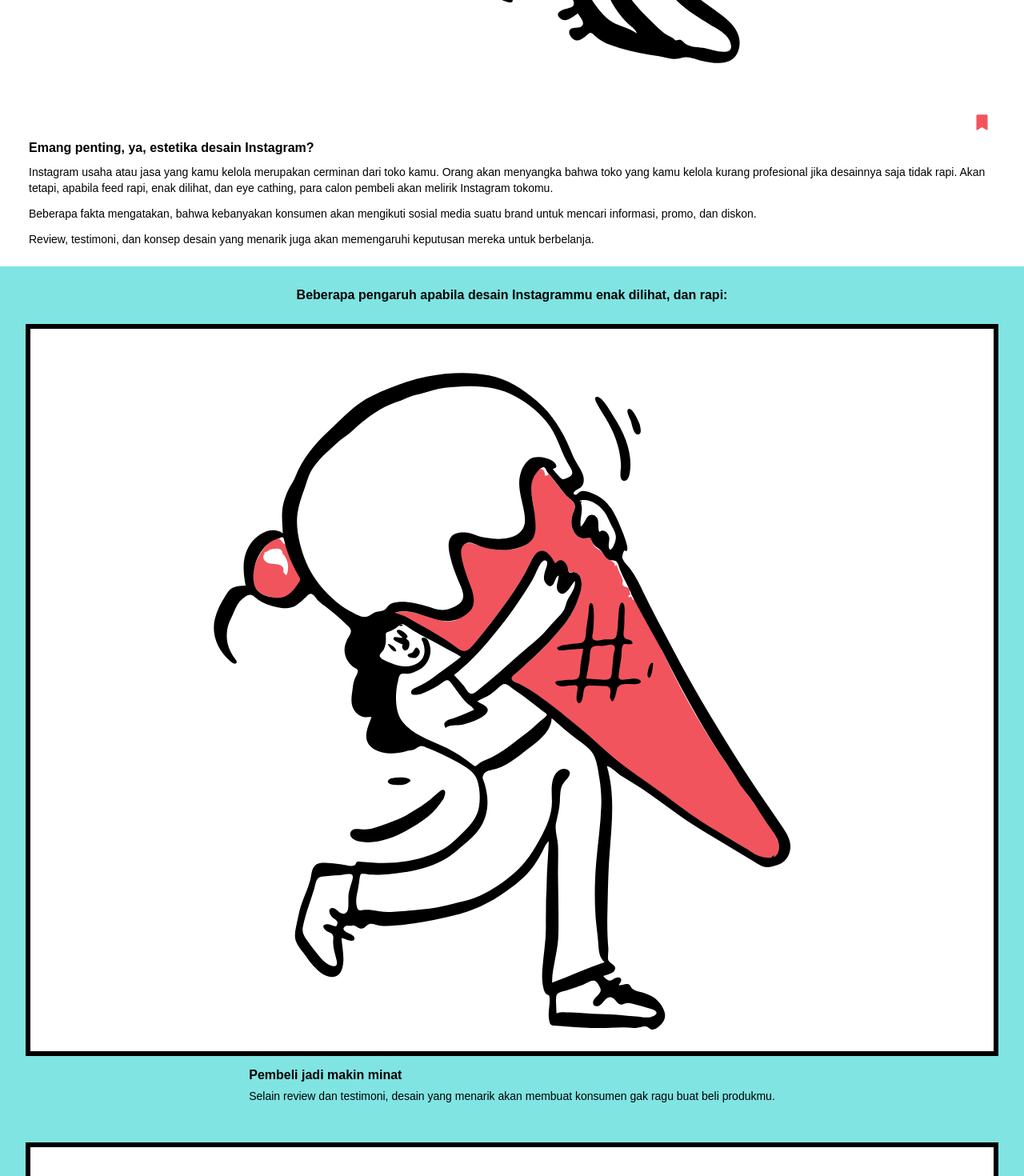
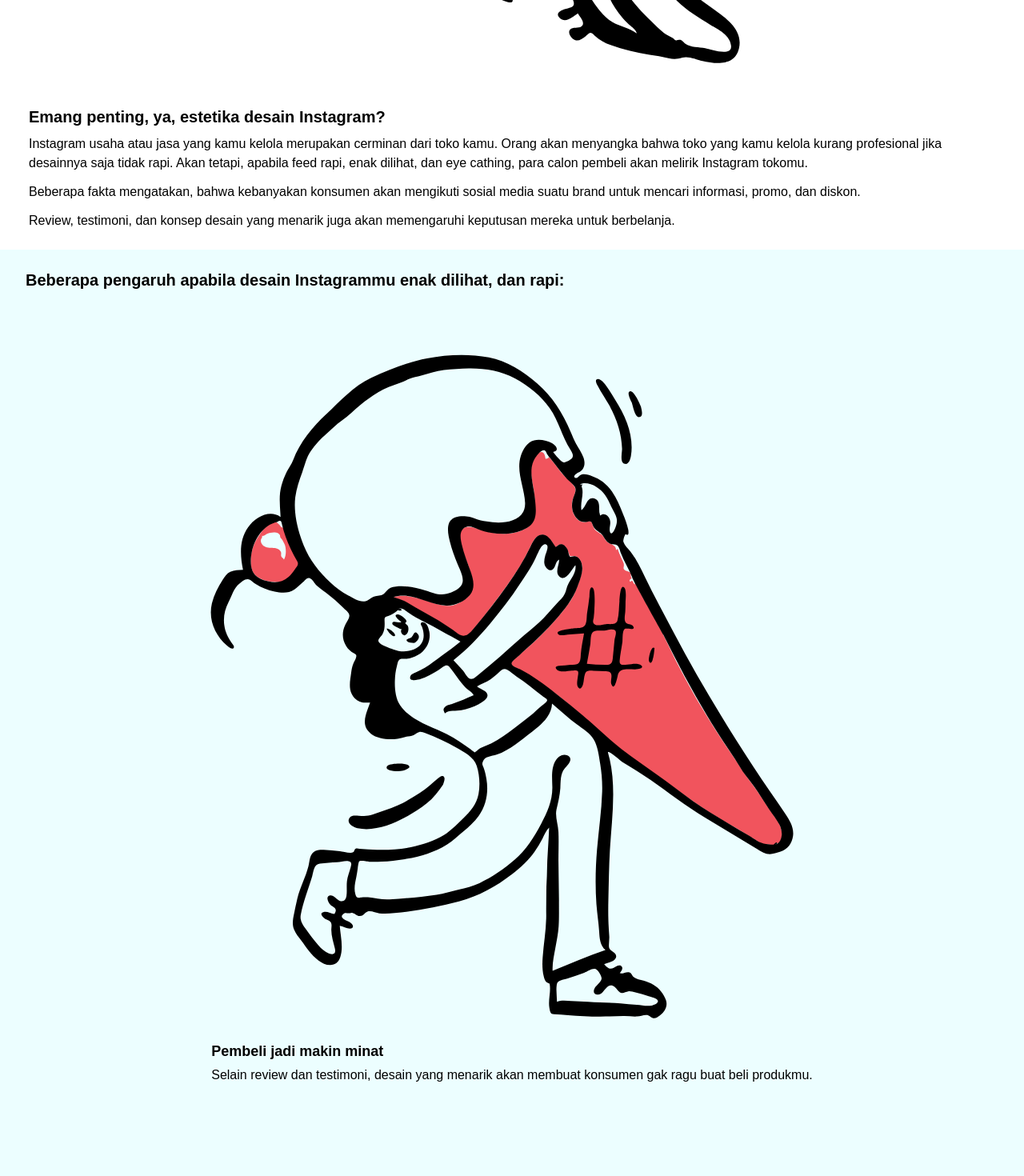
Before and after one commit to abaihaaqi/rancang-creative, a Next.js app: page / in a window 1280 px wide. Shown: the part 1900-3370 px from the top of the page at 80% size. Built offline with nearby package versions, Linux system fonts and the light colour scheme.

Commit message:
Landing page improvements 🎨

```diff
--- a/components/banner.jsx
+++ b/components/banner.jsx
@@ -9,9 +9,9 @@
           <Image alt='' src={clumsy} layout='responsive' />
         </div>
         <div className='px-1'>
-          <h3 className='font-bold text-2xl pb-3'>
+          <h1 className='font-bold pb-3'>
             Aduuuh... Kepikiran ide-ide baru tapi gak ada yang bantu desain, nih.
-          </h3>
+          </h1>
           <p>
             Mau rekrut tim <i>Content Planner</i> dan <i>Graphic Designer</i> , tapi biayanya mahal-mahal. Duh, jadi pusing, nih. Kalo gini terus, ide-ide bisa pada kabur. Gimana solusinya, yaa?
           </p>
--- a/components/estetika.jsx
+++ b/components/estetika.jsx
@@ -1,11 +1,8 @@
 import Image from 'next/image'
-import { BookmarkSimple } from 'phosphor-react'
-import clumsy from '../public/illustration/clumsy.svg'
 import jumping from '../public/illustration/jumping.svg'
 import dancing from '../public/illustration/dancing.svg'
 import loving from '../public/illustration/loving.svg'
 import meditating from '../public/illustration/meditating.svg'
-import reading from '../public/illustration/reading.svg'
 import iceCream from '../public/illustration/ice-cream.svg'
 
 export default function Estetika() {
@@ -13,80 +10,75 @@
     <>
       <div className='grid grid-cols-1 justify-items-center px-8 py-6'>
         <div className='w-full'>
-          <div className='w-full'>
-            <Image alt='' src={jumping} layout='responsive' />
-          </div>
-          <div className='flex justify-end gap-1 p-2'>
-            <BookmarkSimple size={25} weight='fill' className='text-secondary' />
-          </div>
+          <Image alt='' src={jumping} layout='responsive' />
         </div>
         <div className='px-1'>
-          <h3 className='font-bold pb-2'>
+          <h2 className='font-bold pb-2'>
             Emang penting, ya, estetika desain Instagram?
-          </h3>
-          <p className='text-sm pb-3'>
+          </h2>
+          <p className='pb-3'>
             Instagram usaha atau jasa yang kamu kelola merupakan cerminan dari toko kamu. Orang akan menyangka bahwa toko yang kamu kelola kurang profesional jika desainnya saja tidak rapi. Akan tetapi, apabila feed rapi, enak dilihat, dan eye cathing, para calon pembeli akan melirik Instagram tokomu.
           </p>
-          <p className='text-sm pb-3'>
+          <p className='pb-3'>
             Beberapa fakta mengatakan, bahwa kebanyakan konsumen akan mengikuti sosial media suatu brand untuk mencari informasi, promo, dan diskon.
           </p>
-          <p className='text-sm'>
+          <p>
             Review, testimoni, dan konsep desain yang menarik juga akan memengaruhi keputusan mereka untuk berbelanja.
           </p>
         </div>
       </div>
-      <div className='bg-primary'>
-        <h3 className='font-bold text-center px-8 pt-6'>
+      <div className=' bg-cyan-50'>
+        <h2 className='font-bold px-8 pt-6'>
           Beberapa pengaruh apabila desain Instagrammu enak dilihat, dan rapi:
-        </h3>
+        </h2>
         <div className='grid grid-cols-1 justify-items-center px-8 py-6'>
-          <div className='w-full bg-white border-[6px] border-black mb-3'>
+          <div className='w-full'>
             <Image alt='' src={iceCream} layout='responsive' />
           </div>
           <div className='px-1'>
             <h3 className='font-bold pb-1'>
               Pembeli jadi makin minat
             </h3>
-            <p className='text-sm'>
+            <p>
               Selain review dan testimoni, desain yang menarik akan membuat konsumen gak ragu buat beli produkmu.
             </p>
           </div>
         </div>
         <div className='grid grid-cols-1 justify-items-center px-8 py-6'>
-          <div className='w-full bg-white border-[6px] border-black mb-3'>
+          <div className='w-full'>
             <Image alt='' src={loving} layout='responsive' />
           </div>
           <div className='px-1'>
             <h3 className='font-bold pb-1'>
               Kepercayaan pun meningkat
             </h3>
-            <p className='text-sm'>
+            <p>
               Tampilan visual yang menarik akan membuat konsumen jadi percaya sama kualitas barangmu.
             </p>
           </div>
         </div>
         <div className='grid grid-cols-1 justify-items-center px-8 py-6'>
-          <div className='w-full bg-white border-[6px] border-black mb-3'>
+          <div className='w-full'>
             <Image alt='' src={meditating} layout='responsive' />
           </div>
           <div className='px-1'>
             <h3 className='font-bold pb-1'>
               Jadi toko yang profesional
             </h3>
-            <p className='text-sm'>
+            <p>
               Orang-orang akan menyangka jika Instagram tokomu dikelola dengan baik
             </p>
           </div>
         </div>
         <div className='grid grid-cols-1 justify-items-center px-8 py-6'>
-          <div className='w-full bg-white border-[6px] border-black mb-3'>
+          <div className='w-full'>
             <Image alt='' src={dancing} layout='responsive' />
           </div>
           <div className='px-1'>
             <h3 className='font-bold pb-1'>
               Follower bisa jadi nambah
             </h3>
-            <p className='text-sm'>
+            <p>
               Konten yang baik akan membuat orang-orang auto ngestalk atau follow Instagrammu, percaya, deh!
             </p>
           </div>
--- a/components/navbar.jsx
+++ b/components/navbar.jsx
@@ -39,7 +39,7 @@
               Project
             </a>
           </Link>
-          <Link href='/contact'>
+          <Link href=''>
             <a className='hover:underline mb-2'>
               Contact
             </a>
@@ -47,7 +47,7 @@
         </div>
       </div>
       {isOpen && (
-        <div className='bg-white absolute inset-x-0 font-daxline flex flex-col'>
+        <div className='bg-white absolute inset-x-0 font-daxline flex flex-col z-50'>
           <Link href='/profile'>
             <a className={style.link}>
               Profile
@@ -58,11 +58,9 @@
               Project
             </a>
           </Link>
-          <Link href='/contact'>
-            <a className={style.link}>
-              Contact
+            <a href='#' className={style.link}>
+              Contact &#8599;
             </a>
-          </Link>
         </div>
       )}
     </>
--- a/components/profile.jsx
+++ b/components/profile.jsx
@@ -5,29 +5,32 @@
 export default function Profile() {
   return (
     <>
-      <div className='bg-primary/70 my-6 mx-4 px-3 py-4 rounded shadow'>
+      <div className='bg-cyan-100 my-6 mx-4 px-3 py-4 rounded shadow'>
         <div className='w-40 pb-4 mx-auto'>
           <Image alt='Logo Rancang Creative' src={logo} />
         </div>
         <div className='flex flex-col gap-3'>
           <p>
-            Rancang Kreatif adalah layanan jasa yang membantumu meRancang secara Kreatif konten digital untuk optimalisasi media sosial penjualan atau layanan jasa yang kamu tawarkan di lini masa online.
+            <b>Rancang Creative</b> adalah layanan jasa yang membantumu me<b>Rancang</b> secara <b>Kreatif</b> konten digital untuk optimalisasi media sosial penjualan atau layanan jasa yang kamu tawarkan di lini masa online.
           </p>
           <p>
             Kenapa, sih, ini penting? Analoginya saat kamu naksir seseorang, kebanyakan, sebelum jatuh ke hati tentu bermula dari mata, ya, kan? Maka dari itu, desain usaha barang atau jasa kamu cakep dan menarik secara tampilan semakin meningkatkan kepercayaan. Pada akhirnya, konsumen berdatangan, deh!
           </p>
           <p>
-            Untuk itu, Rancang Creative siap membantumu mikirin ide dan desain konten secara profesional dengan harga kompetitif dengan mengedepankan kepuasan konsumen untuk meRancang apa yang diinginkan secara Kreatif!
+            Untuk itu, <b>Rancang Creative</b> siap membantumu mikirin ide dan desain konten secara profesional dengan harga kompetitif dengan mengedepankan kepuasan konsumen untuk me <b>Rancang</b> apa yang diinginkan secara <b>Kreatif</b>!
           </p>
         </div>
       </div>
       <div className='px-8 mb-6'>
-        <div className='w-full pb-4 px-10 border-[6px] border-black'>
-          <Image alt='' src={plant} />
+        <div className='relative w-full mb-3'>
+          <div className='w-60 pt-6'>
+            <Image alt='' src={plant} layout='responsive' />
+          </div>
+          <div className='bg-cyan-100 rounded-xl px-3 py-2 absolute w-36 top-0 right-0 shadow'>
+            Jangan Pilih Dia, Pilih Aku Aja! Loh, Kenapa?
+            <div className='h-4 w-4 rounded-full absolute -left-6 top-0 bg-cyan-100' />
+          </div>
         </div>
-        <h3 className='text-center font-bold my-4'>
-          Jangan Pilih Dia, Pilih Aku Aja! Loh, Kenapa?
-        </h3>
         <ol className='list-decimal ml-6 flex flex-col gap-2'>
           <li>
             Gak usah rekrut karyawan baru
@@ -47,7 +50,7 @@
           <li>
             Banyak promo menarik setiap bulannya
           </li>
-          <li>
+          <li className='font-bold'>
             BEBAS REVISI!!!!
           </li>
         </ol>
--- a/styles/globals.css
+++ b/styles/globals.css
@@ -40,7 +40,19 @@
 @tailwind components;
 @tailwind utilities;
 
-html,
-body {
-  @apply font-poppins
+@layer base {
+  html,
+  body {
+    @apply font-poppins
+  }
+
+  h1 {
+    @apply text-2xl
+  }
+  h2 {
+    @apply text-xl
+  }
+  h3 {
+    @apply text-lg
+  }
 }
```
Also changed, not shown: pages/index.js (+26 -11 lines).
